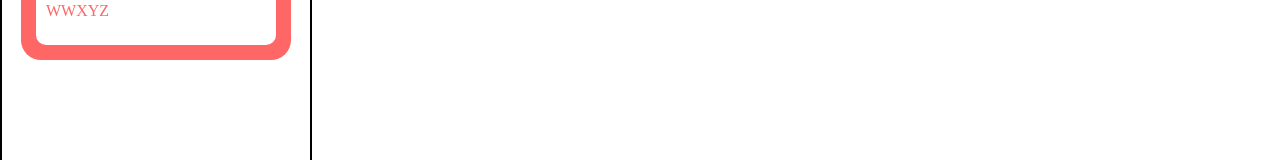
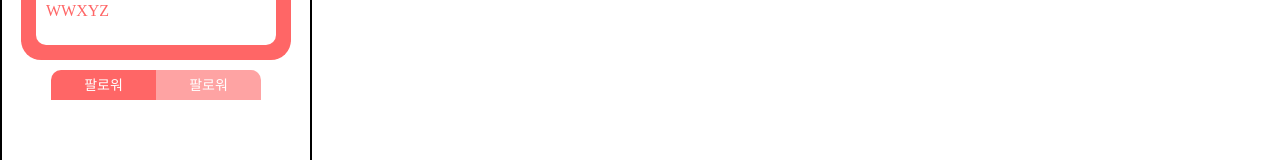
Before and after one commit to kwonja/Crescendo, a React (Create React App) app in the folder frontend/: page /mypage in a window 1280 px wide. Shown: the part 467-627 px from the top of the page. Built offline with nearby package versions, Linux system fonts and the light colour scheme; a web font is replaced by a local one.

Commit message:
[FEAT] 마이페이지 친구 리스트

```diff
--- /dev/null
+++ b/frontend/src/components/mypage/FriendList.tsx
@@ -0,0 +1,12 @@
+import React from 'react'
+
+export default function FriendList() {
+  return (
+    <div className='friendlist'>
+        <div className='listbar'>
+        <div className='follow left'>팔로워</div>
+        <div className='follow right'>팔로워</div>
+        </div>
+    </div>
+  )
+}
--- a/frontend/src/pages/MyPage.tsx
+++ b/frontend/src/pages/MyPage.tsx
@@ -1,11 +1,13 @@
 import React from 'react'
 import Profile from '../components/mypage/Profile'
+import FriendList from '../components/mypage/FriendList'
 
 export default function MyPage() {
   return (
     <div className='mypage'>
     <div className='mypage_left'>
         <Profile/>
+        <FriendList/>
     </div>
     <div className='mypage_center'></div>
     </div>
--- /dev/null
+++ b/frontend/src/scss/components/mypage/_friendlist.scss
@@ -0,0 +1,34 @@
+.friendlist{
+    margin: 0 auto;
+    width: 210px;
+    height: 30px;
+    margin-top: 10px;
+    .listbar{
+        width: 100%;
+        display: flex;
+        flex-direction: row;
+
+    }
+
+    .follow{
+        width: 105px;
+        height: 30px;
+        color: #FFF;
+        font-size: 14px;
+        display: flex;
+        justify-content: center;
+        align-items: center;
+    }
+
+    .left{
+        border-radius: 10px 0px 0px 0px;
+        background: #F66;
+
+    }
+    .right{
+        border-radius: 0px 10px 0px 0px;
+        background: #FEA3A3;
+    }
+
+
+}
--- a/frontend/src/scss/main.scss
+++ b/frontend/src/scss/main.scss
@@ -5,7 +5,8 @@
 @import 'components/common/buttons';
 @import 'components/header/settingmenu';
 @import 'components/header/header';
-@import 'components/mypage//profile';
+@import 'components/mypage/profile';
+@import 'components/mypage/friendlist';
 @import 'base/font';
 @import 'layout/frame';
 
```
